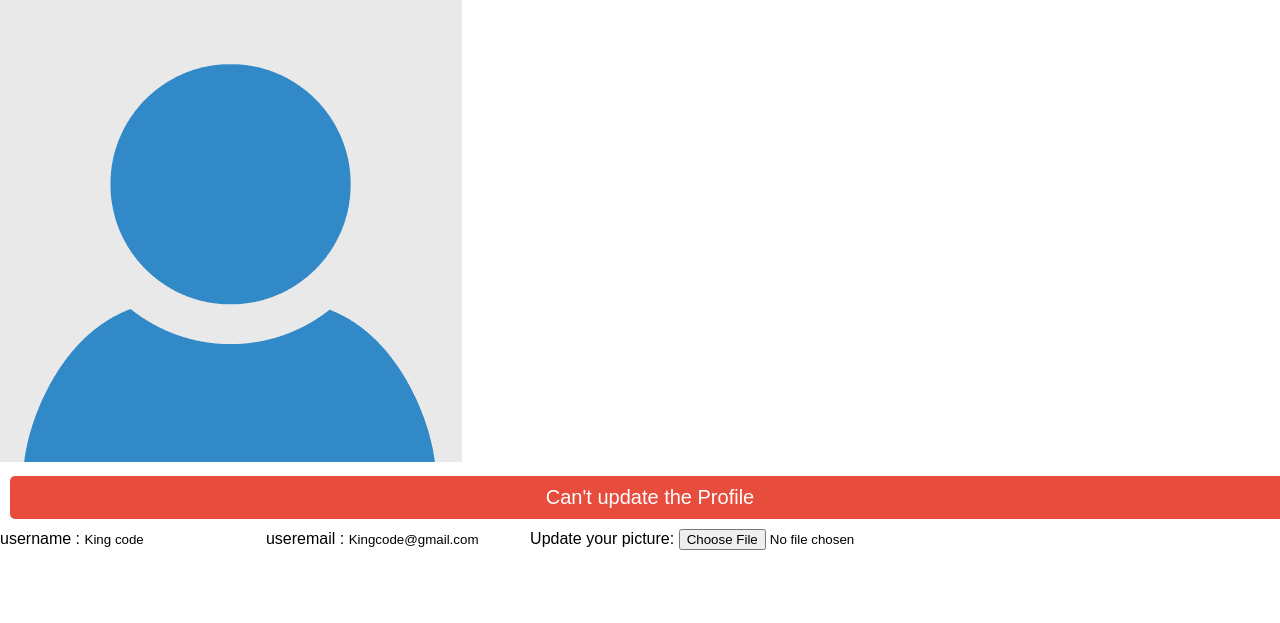
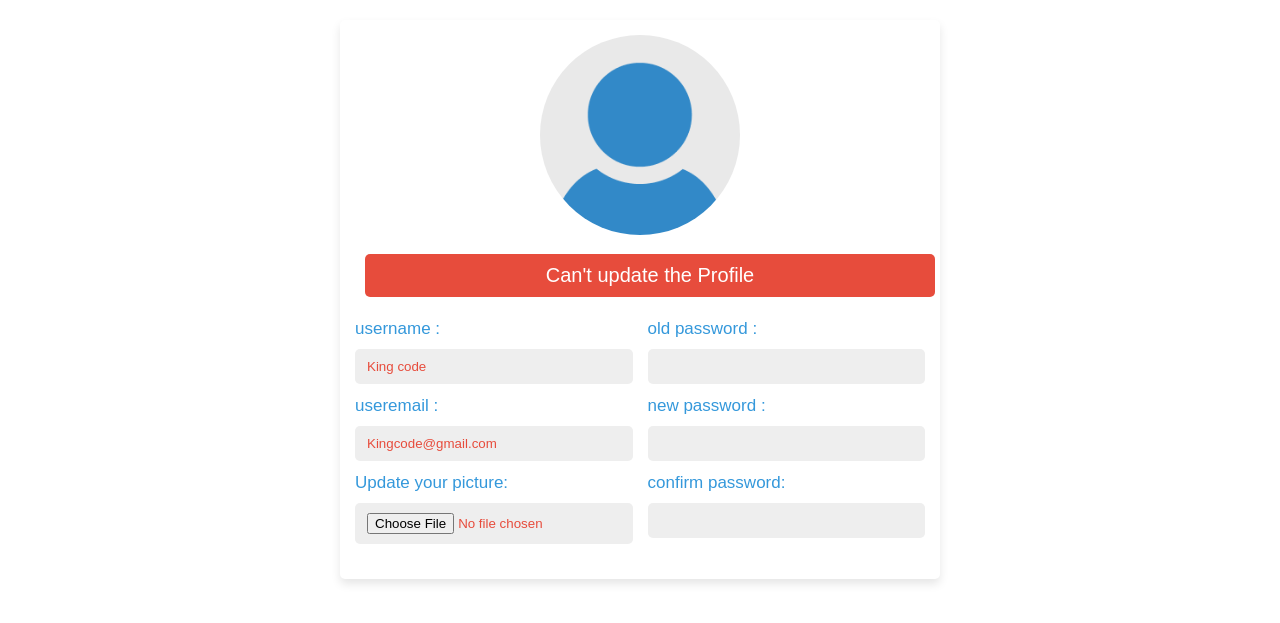
Before and after one commit to RahulThalwal/Chat-app-using-php-and-js, a PHP site: page /update_profile.html in a window 1280 px wide. Shown: the top 623 px of the page. Run offline with PHP 8.4, Linux system fonts and the light colour scheme.

Commit message:
Add some Css

```diff
--- a/css/style.css
+++ b/css/style.css
@@ -254,3 +254,55 @@
  .all_users a .status-dot.offline{
     background: #ccc
  }
+
+
+/* update profile */
+ .update-profile{
+    min-height: 70vh;
+    display:flex;
+    align-items:center;
+    justify-content:center;
+    padding: 20px;
+ }
+ .update-profile form{
+ padding: 15px;
+ background: var(--white);
+ box-shadow: var(--box-shadow);
+ text-align: center;
+ width: 600px;
+ border-radius: 5px;
+ }
+  .update-profile form img{
+    height: 200px;
+    width: 200px;
+    border-radius: 50%;
+    object-fit: cover;
+    margin-bottom: 5px;
+  }
+  .update-profile form .flex{
+    display: flex;
+    justify-content: space-between;
+    margin-bottom: 20px;
+    gap: 15px;
+  }
+
+  .update-profile form .flex .inputBox{
+ width: 49%;
+
+  }
+  .update-profile form .flex .inputBox span{
+text-align: left;
+display: block;
+margin-top: 12px;
+font-size: 17px;
+color: var(--blue);
+
+  }
+    .update-profile form .flex .inputBox .box{
+        width: 100%;
+        border-radius: 5px;
+        background: var(--light-bg);
+        padding: 10px 12px;
+        color: var(--red);
+        margin-top: 10px;
+    }
--- a/update_profile.html
+++ b/update_profile.html
@@ -8,19 +8,31 @@
     </head>
     <body>
         <div class="update-profile">
-            <img src="uploaded_img/default-avatar.png" alt>
 
             <form action method="post" enctype="multipart/form-data">
+                <img src="uploaded_img/default-avatar.png" alt>
+
                 <div class="alert">Can't update the Profile </div>
 
                 <div class="flex">
                     <div class="inputBox">
                         <span>username :</span>
-                    <input type="text" name="update_name" value="King code" class="box" >
-                    <span>useremail :</span>
-                    <input type="email" name="update_email" value="Kingcode@gmail.com" class="box" >
-                     <span> Update your picture:</span>
-                    <input type="file" name="update_image" accept="image/jpg, img/jpeg, image/png" class="box">
+                        <input type="text" name="update_name" value="King code"
+                            class="box">
+                        <span>useremail :</span>
+                        <input type="email" name="update_email"
+                            value="Kingcode@gmail.com" class="box">
+                        <span> Update your picture:</span>
+                        <input type="file" name="update_image" accept="image/*"
+                            class="box">
+                    </div>
+                    <div class="inputBox">
+                        <span>old password :</span>
+                        <input type="password" name="old_pass" class="box">
+                        <span>new password :</span>
+                        <input type="password" name="new_pass" class="box">
+                        <span> confirm password:</span>
+                        <input type="password" name="confirm_pass" class="box">
                     </div>
                 </div>
             </form>
```
